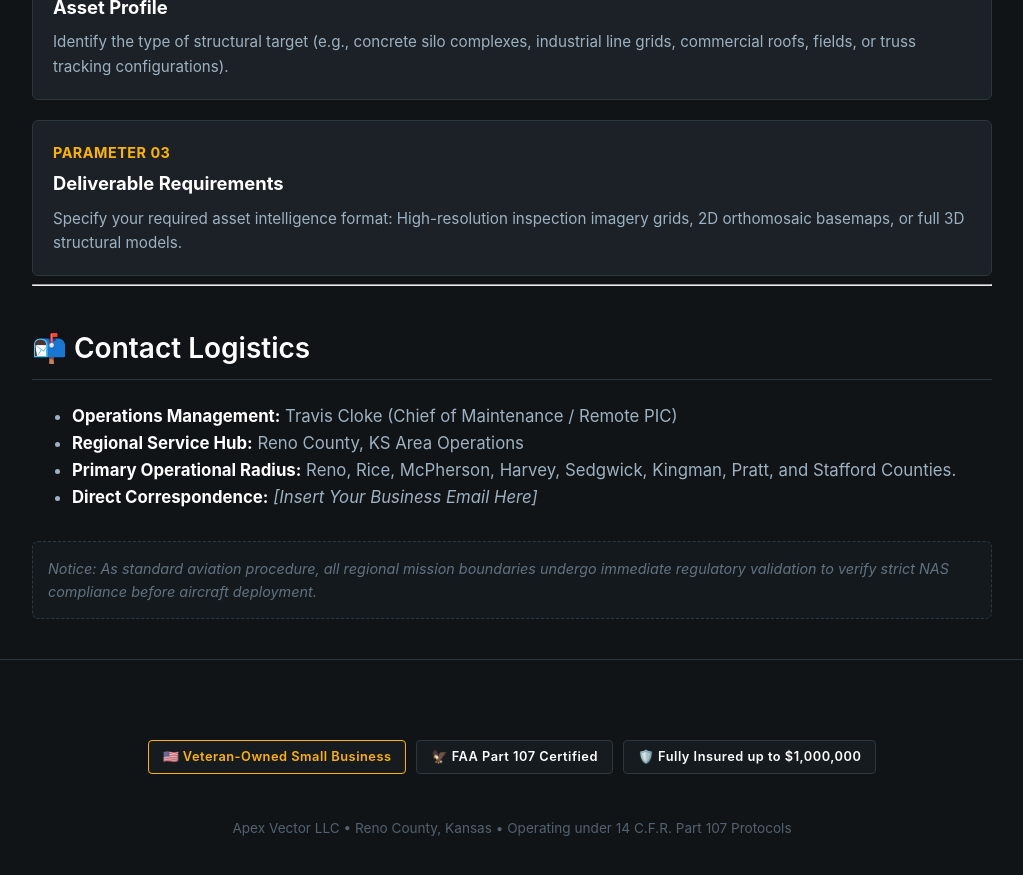
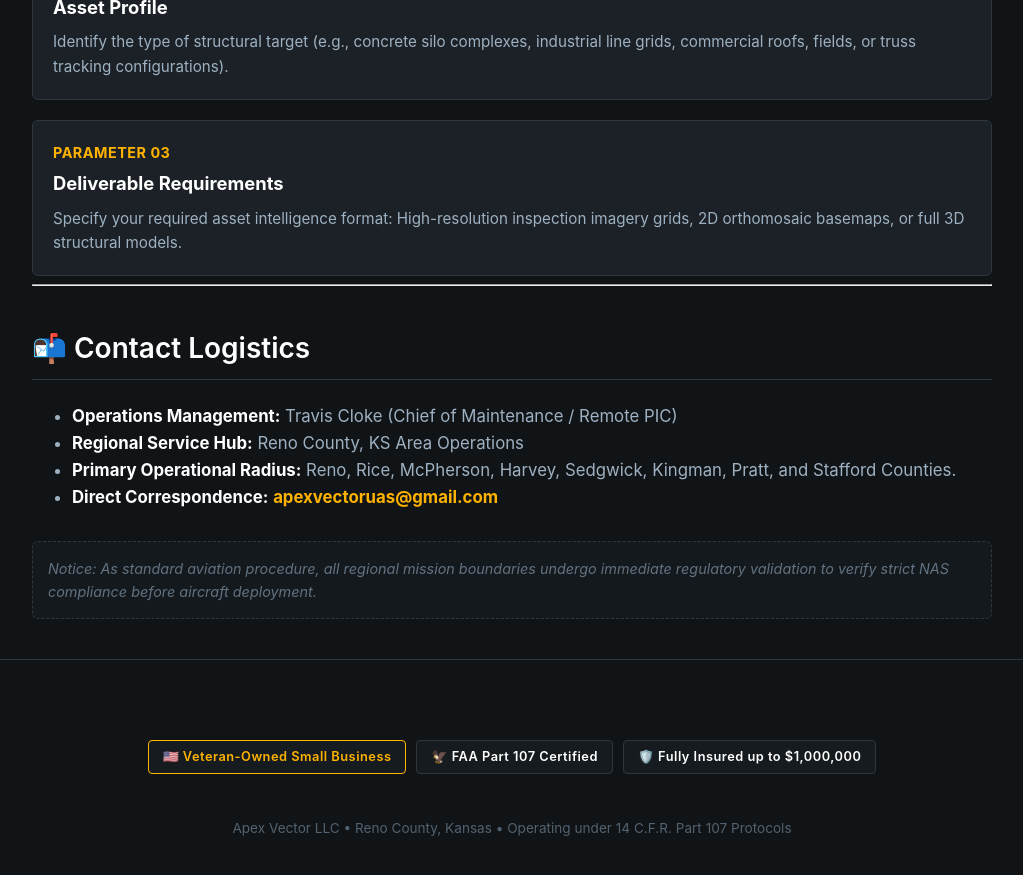
Before and after one commit to traviscloke126/traviscloke126.github.io, a Jekyll site: the page built from contact.md, in a window 1280 px wide and 900 px high, scrolled down 658 px. Shown: the top 875 px of the window, without its empty margins (128-1151 px from the left). Built offline with Jekyll 4.4.1, drawn with Linux system fonts in a browser that asks for light colours.

Commit message:
Update direct correspondence email link in contact.md

```diff
--- a/contact.md
+++ b/contact.md
@@ -38,7 +38,7 @@ To initiate a comprehensive airspace validation and safety review under 14 C.F.R
 * **Operations Management:** Travis Cloke (Chief of Maintenance / Remote PIC)
 * **Regional Service Hub:** Reno County, KS Area Operations
 * **Primary Operational Radius:** Reno, Rice, McPherson, Harvey, Sedgwick, Kingman, Pratt, and Stafford Counties.
-* **Direct Correspondence:** *[Insert Your Business Email Here]*
+* **Direct Correspondence:** <a href="mailto:apexvectoruas@://gmail.com" style="color: #FFB300; text-decoration: none; font-weight: 700;">apexvectoruas@gmail.com</a>
 
 <div style="background-color: #14191D; border: 1px dashed #2C3740; padding: 15px; border-radius: 6px; margin-top: 30px; font-size: 0.9rem; color: #627280; font-style: italic;">
     Notice: As standard aviation procedure, all regional mission boundaries undergo immediate regulatory validation to verify strict NAS compliance before aircraft deployment.
```
